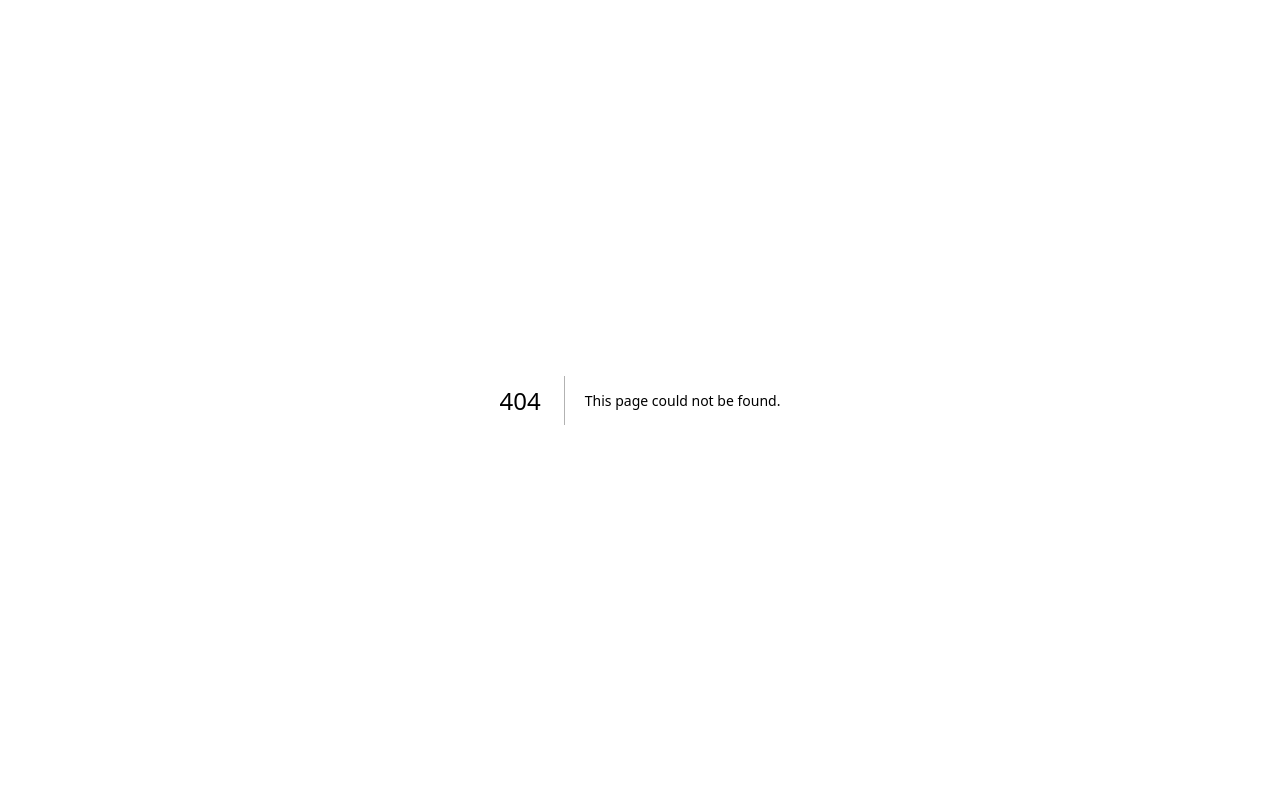
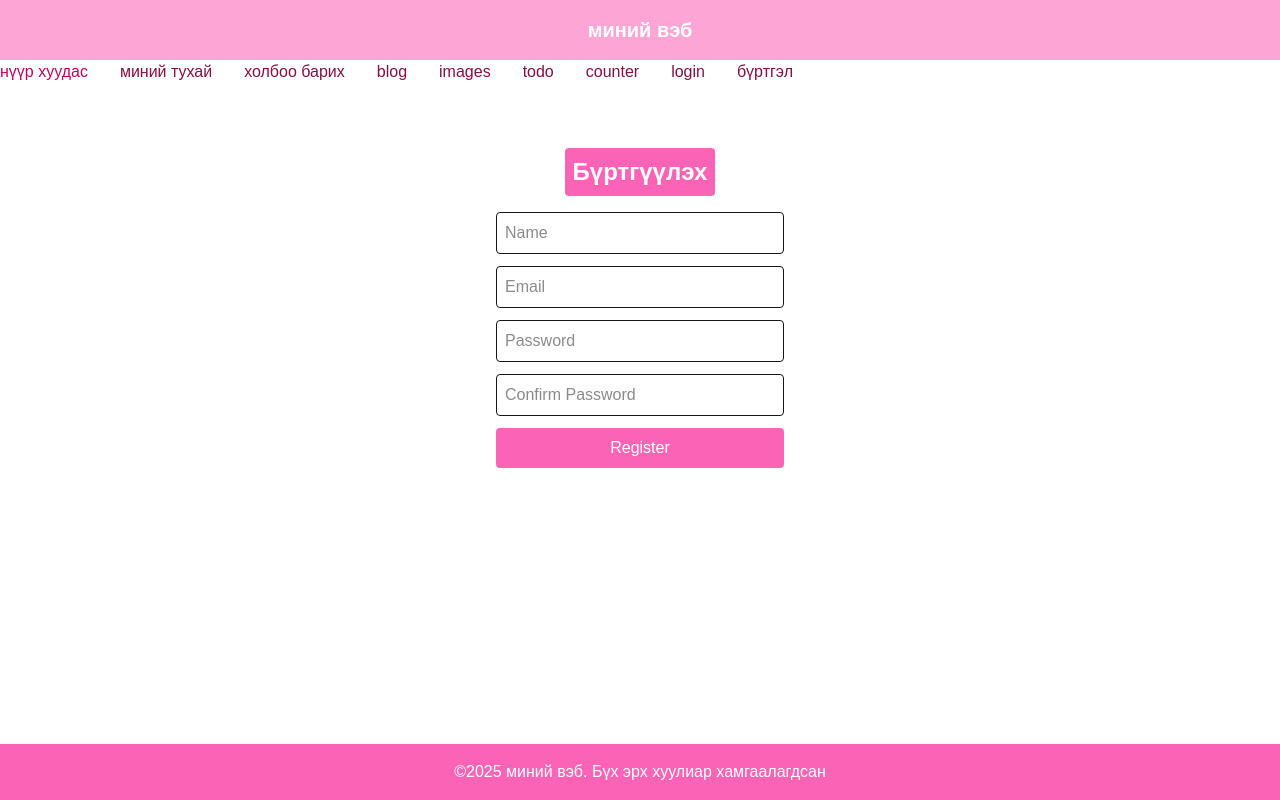
Before and after one commit to altka13/lab1, a Next.js app: page /register in a window 1280 px wide. Before the commit this address had no page. Built offline with nearby package versions, Linux system fonts and the light colour scheme.

Commit message:
lab6.22
register xiiww

```diff
--- /dev/null
+++ b/src/app/form/page.tsx
@@ -0,0 +1,58 @@
+import { useState } from "react";
+
+export default function FormExample() {
+  const [email, setEmail] = useState("");
+  const [agree, setAgree] = useState(false);
+
+  const handleSubmit = (e: React.FormEvent<HTMLFormElement>) => {
+    e.preventDefault(); // form refresh хийхгүй
+    console.log("Form submitted");
+    console.log("Email:", email);
+    console.log("Agreed:", agree);
+  };
+
+  return (
+    <form
+      onSubmit={handleSubmit}
+      className="flex flex-col gap-4 p-6 max-w-sm mx-auto"
+    >
+      <label>
+        Email:
+        <input
+          type="email"
+          name="email"
+          value={email}
+          onChange={(e) => {
+            console.log("Change event:", e.type);
+            console.log("Target:", e.target);
+            console.log("Value:", e.target.value);
+            setEmail(e.target.value);
+          }}
+          className="border p-2 w-full"
+        />
+      </label>
+
+      <label className="flex items-center gap-2">
+        <input
+          type="checkbox"
+          checked={agree}
+          onChange={(e) => {
+            console.log("Checkbox value:", e.target.checked);
+            setAgree(e.target.checked);
+          }}
+        />
+        I agree to the terms
+      </label>
+
+      <button
+        type="submit"
+        onClick={(e) => {
+          console.log("Mouse position:", e.clientX, e.clientY);
+        }}
+        className="bg-blue-600 text-white px-4 py-2 rounded"
+      >
+        Submit
+      </button>
+    </form>
+  );
+}
--- /dev/null
+++ b/src/app/form/pageForm3.tsx
@@ -0,0 +1,79 @@
+"use client";
+import { useState } from "react";
+
+export default function FullForm() {
+  const [data, setData] = useState({
+    name: "",
+    email: "",
+    age: 0,
+    gender: "",
+    agree: false,
+    birthday: "",
+  });
+
+  const handleSubmit = (e: React.FormEvent) => {
+    e.preventDefault();
+    console.log("Form submitted:", data);
+  };
+
+  return (
+    <form
+      onSubmit={handleSubmit}
+      className="flex flex-col gap-2 w-80 border p-4 rounded"
+    >
+      <input
+        type="text"
+        placeholder="Name"
+        onChange={(e) => setData({ ...data, name: e.target.value })}
+      />
+
+      <input
+        type="email"
+        placeholder="Email"
+        onChange={(e) => setData({ ...data, email: e.target.value })}
+      />
+
+      <input
+        type="number"
+        placeholder="Age"
+        onChange={(e) => setData({ ...data, age: Number(e.target.value) })}
+      />
+
+      <input
+        type="date"
+        onChange={(e) => setData({ ...data, birthday: e.target.value })}
+      />
+
+      <label>
+        <input
+          type="radio"
+          name="gender"
+          value="male"
+          onChange={(e) => setData({ ...data, gender: e.target.value })}
+        />{" "}
+        Male
+      </label>
+      <label>
+        <input
+          type="radio"
+          name="gender"
+          value="female"
+          onChange={(e) => setData({ ...data, gender: e.target.value })}
+        />{" "}
+        Female
+      </label>
+
+      <label>
+        <input
+          type="checkbox"
+          onChange={(e) => setData({ ...data, agree: e.target.checked })}
+        />
+        I agree with terms
+      </label>
+
+      <button type="submit" className="bg-blue-500 text-white p-2 rounded">
+        Submit
+      </button>
+    </form>
+  );
+}
--- a/src/app/login/login.module.css
+++ b/src/app/login/login.module.css
@@ -5,5 +5,5 @@
     text-align: center;
 }
 .devv{
-    padding: 10%;
+    padding: 10;
 }
--- a/src/app/login/page.tsx
+++ b/src/app/login/page.tsx
@@ -27,7 +27,7 @@ export default function LoginPage() {
   return (<Layout>
   <div className={styles.devv}>
     <div className="flex flex-col items-center mt-10">
-      <h1 className={styles.title}>Login</h1>
+      <h1 className="bg-pink-400 text-white p-2 rounded text-2xl font-bold mb-4">Login</h1>
       <form onSubmit={handleSubmit} className="flex flex-col gap-3 w-72">
         <input
           type="email"
--- /dev/null
+++ b/src/app/register/page.tsx
@@ -0,0 +1,74 @@
+"use client";
+import { useState } from "react";
+import Layout from "@/components/Layout"
+
+export default function RegisterPage() {
+  const [name, setName] = useState("");
+  const [email, setEmail] = useState("");
+  const [password, setPassword] = useState("");
+  const [confirm, setConfirm] = useState("");
+  const [error, setError] = useState("");
+
+  const handleSubmit = (e: React.FormEvent) => {
+    e.preventDefault();
+
+    if (!email.includes("@")) {
+      setError("Имэйл буруу байна!");
+      return;
+    }
+    if (password.length < 6) {
+      setError("Нууц үг хамгийн багадаа 6 тэмдэгт!");
+      return;
+    }
+    if (password !== confirm) {
+      setError("Нууц үг таарахгүй байна!");
+      return;
+    }
+
+    setError("");
+    localStorage.setItem("user", JSON.stringify({ name, email }));
+    alert("Бүртгэл амжилттай!");
+  };
+
+  return (<Layout><div className="padding: 10%;">
+    <div className="flex flex-col items-center mt-10">
+      <h1 className="bg-pink-400 text-white p-2 rounded text-2xl font-bold mb-4">Бүртгүүлэх</h1>
+      <form onSubmit={handleSubmit} className="flex flex-col gap-3 w-72">
+        <input
+          type="text"
+          placeholder="Name"
+          className="border p-2 rounded"
+          value={name}
+          onChange={(e) => setName(e.target.value)}
+        />
+        <input
+          type="email"
+          placeholder="Email"
+          className="border p-2 rounded"
+          value={email}
+          onChange={(e) => setEmail(e.target.value)}
+        />
+        <input
+          type="password"
+          placeholder="Password"
+          className="border p-2 rounded"
+          value={password}
+          onChange={(e) => setPassword(e.target.value)}
+        />
+        <input
+          type="password"
+          placeholder="Confirm Password"
+          className="border p-2 rounded"
+          value={confirm}
+          onChange={(e) => setConfirm(e.target.value)}
+        />
+        {error && <p className="text-red-500">{error}</p>}
+        <button type="submit" className="bg-pink-400 text-white p-2 rounded">
+          Register
+        </button>
+      </form>
+    </div>
+    </div>
+    </Layout>
+  );
+}
--- a/src/components/Navbar.tsx
+++ b/src/components/Navbar.tsx
@@ -33,6 +33,9 @@ export default function Navbar(){
          <li>
           <Link href="/login" className="block py-2 px-3 text-pink-900 rounded-sm hover:bg-pink-100 md:hover:bg-transparent md:border-0 md:hover:text-pink-700 md:p-0 dark:text-white md:dark:hover:text-pink-500 dark:hover:bg-pink-700 dark:hover:text-white md:dark:hover:bg-transparent">login</Link>
         </li>
+        <li>
+          <Link href="/register" className="block py-2 px-3 text-pink-900 rounded-sm hover:bg-pink-100 md:hover:bg-transparent md:border-0 md:hover:text-pink-700 md:p-0 dark:text-white md:dark:hover:text-pink-500 dark:hover:bg-pink-700 dark:hover:text-white md:dark:hover:bg-transparent">бүртгэл</Link>
+        </li>
       </ul>
     </div>
 </nav>
```
